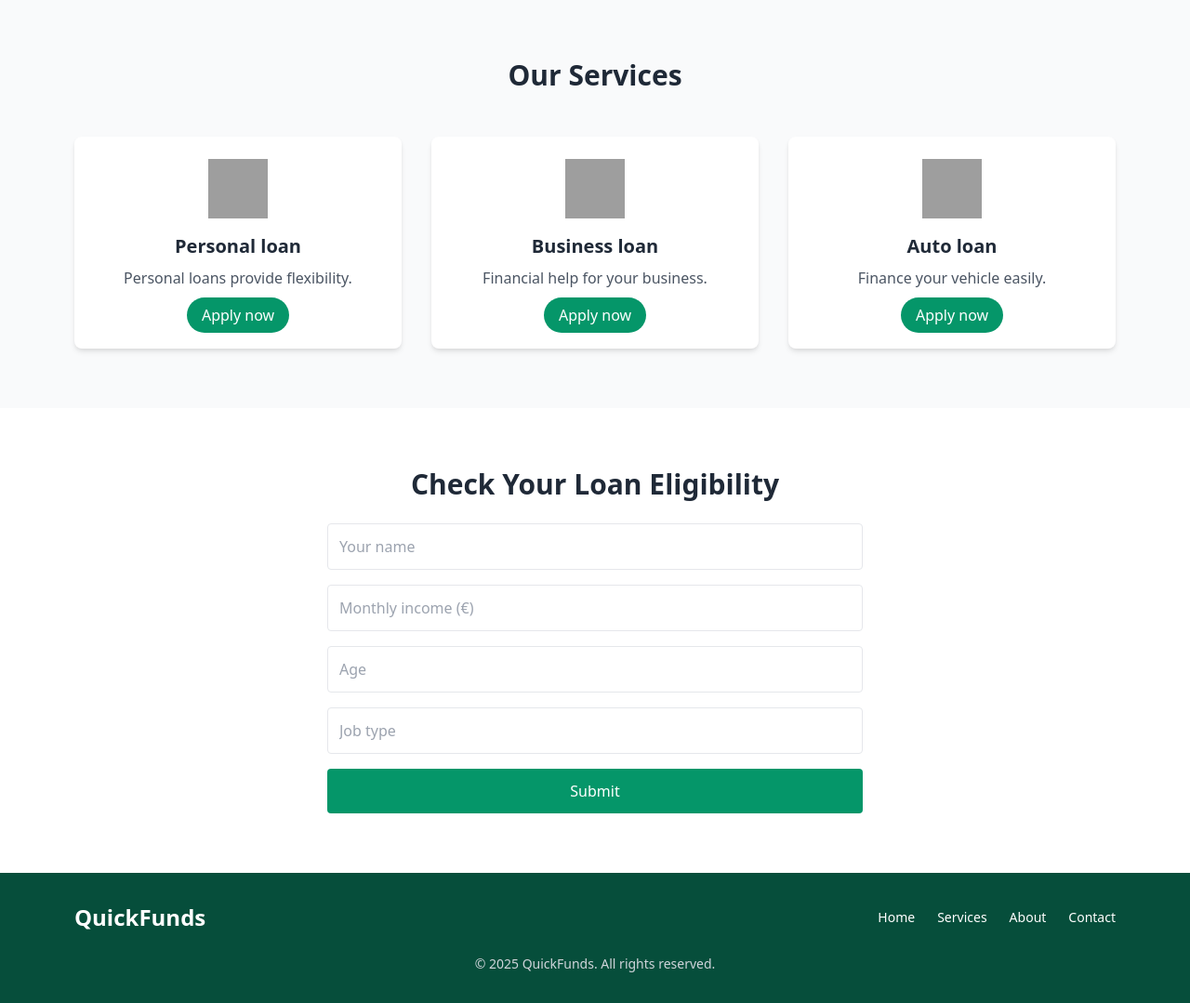
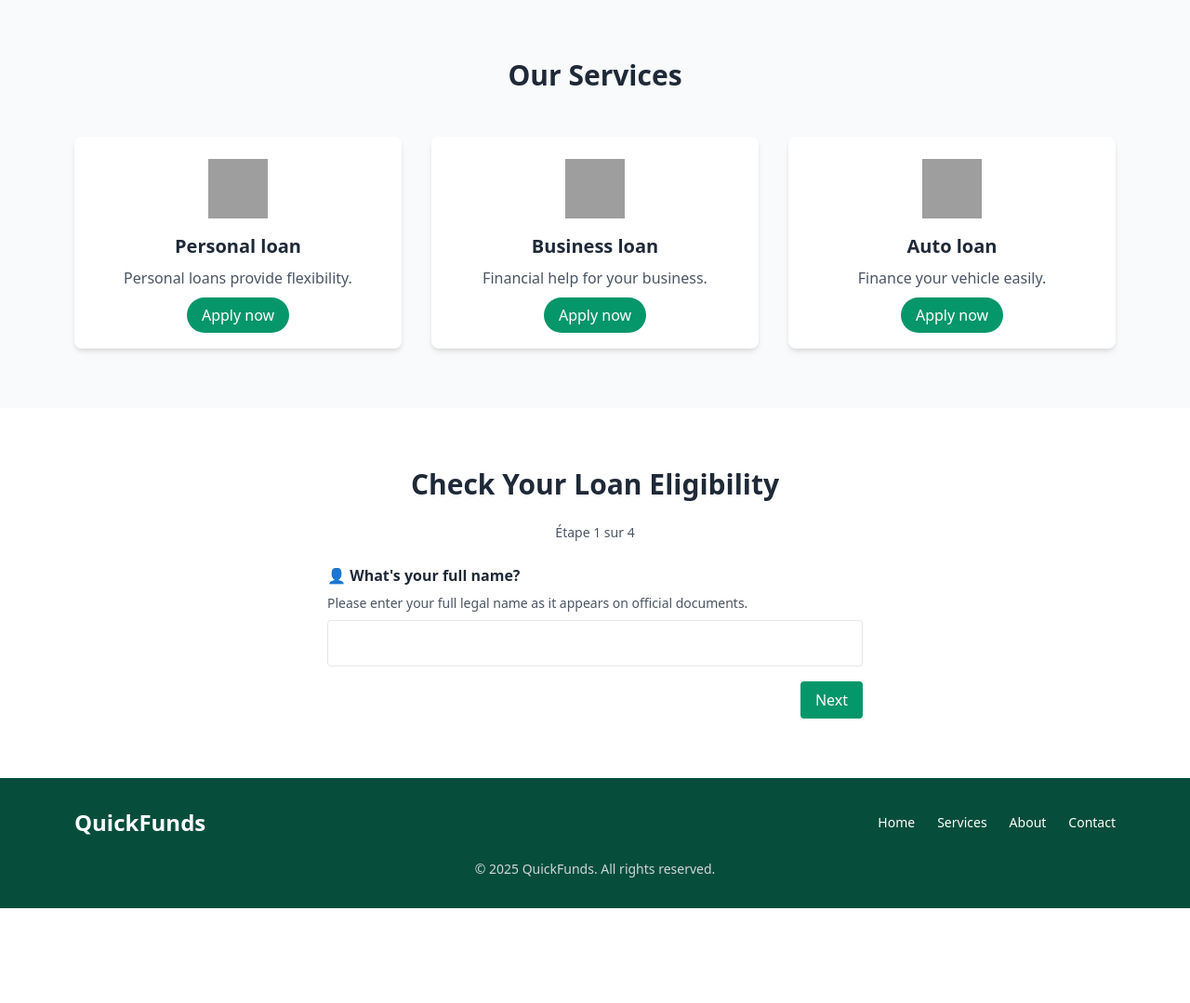
Before and after one commit to 10969shirazu/loan-eligibility-app, a Flask app: page / in a window 1280 px wide. Shown: the part 553-1632 px from the top of the page at 93% size. After the commit the page ends 1530 px from the top, so only its background shows below. Run offline with Flask 3, Linux system fonts and the light colour scheme; grey boxes are pictures that could not be loaded.

Commit message:
ajout forme + fichier js

```diff
--- a/app/templates/base.html
+++ b/app/templates/base.html
@@ -5,6 +5,8 @@
   <meta name="viewport" content="width=device-width, initial-scale=1.0" />
   <title>{% block title %}QuickFunds{% endblock %}</title>
   <link href="https://cdn.jsdelivr.net/npm/tailwindcss@2.2.19/dist/tailwind.min.css" rel="stylesheet">
+  <script src="{{ url_for('static', filename='js/form.js') }}"></script>
+    <link rel="stylesheet" href="{{ url_for('static', filename='css/styles.css') }}">
 </head>
 <body class="font-sans text-gray-800">
 
--- a/app/templates/index.html
+++ b/app/templates/index.html
@@ -44,16 +44,59 @@
 
 <!-- Eligibility Form -->
 <section id="eligibility" class="py-16 px-6 md:px-20 bg-white">
-  <div class="max-w-xl mx-auto text-center">
-    <h2 class="text-3xl font-bold mb-6">Check Your Loan Eligibility</h2>
-    <form method="POST" action="/predict" class="space-y-4 text-left">
-      <input type="text" name="name" placeholder="Your name" required class="w-full border p-3 rounded" />
-      <input type="number" name="income" placeholder="Monthly income (€)" required class="w-full border p-3 rounded" />
-      <input type="number" name="age" placeholder="Age" required class="w-full border p-3 rounded" />
-      <input type="text" name="job_type" placeholder="Job type" required class="w-full border p-3 rounded" />
-      <button type="submit" class="w-full bg-green-600 text-white py-3 rounded hover:bg-green-700 transition">Submit</button>
-    </form>
-  </div>
-</section>
+    <div class="max-w-xl mx-auto text-center">
+      <h2 class="text-3xl font-bold mb-6">Check Your Loan Eligibility</h2>
+
+      <!-- Barre de progression -->
+      <p id="progress" class="mb-6 text-sm text-gray-600">Étape 1 sur 4</p>
+
+      <form method="POST" action="/predict" id="stepForm" class="space-y-6 text-left">
+
+        <!-- Étape 1 -->
+        <div id="step-1" class="step">
+          <label class="block font-semibold mb-2">👤 What's your full name?</label>
+          <p class="text-sm text-gray-600 mb-2">Please enter your full legal name as it appears on official documents.</p>
+          <input type="text" name="name" required class="w-full border p-3 rounded" />
+          <div class="flex justify-end mt-4">
+            <button type="button" onclick="nextStep()" class="bg-green-600 text-white px-4 py-2 rounded">Next</button>
+          </div>
+        </div>
+
+        <!-- Étape 2 -->
+        <div id="step-2" class="step hidden">
+          <label class="block font-semibold mb-2">💶 What is your monthly income?</label>
+          <p class="text-sm text-gray-600 mb-2">We use this to assess your financial stability for the loan.</p>
+          <input type="number" name="income" required class="w-full border p-3 rounded" />
+          <div class="flex justify-between mt-4">
+            <button type="button" onclick="prevStep()" class="bg-gray-400 text-white px-4 py-2 rounded">Back</button>
+            <button type="button" onclick="nextStep()" class="bg-green-600 text-white px-4 py-2 rounded">Next</button>
+          </div>
+        </div>
+
+        <!-- Étape 3 -->
+        <div id="step-3" class="step hidden">
+          <label class="block font-semibold mb-2">🎂 How old are you?</label>
+          <p class="text-sm text-gray-600 mb-2">Applicants must be at least 18 years old.</p>
+          <input type="number" name="age" required class="w-full border p-3 rounded" />
+          <div class="flex justify-between mt-4">
+            <button type="button" onclick="prevStep()" class="bg-gray-400 text-white px-4 py-2 rounded">Back</button>
+            <button type="button" onclick="nextStep()" class="bg-green-600 text-white px-4 py-2 rounded">Next</button>
+          </div>
+        </div>
+
+        <!-- Étape 4 -->
+        <div id="step-4" class="step hidden">
+          <label class="block font-semibold mb-2">💼 What is your job type?</label>
+          <p class="text-sm text-gray-600 mb-2">Tell us whether you're employed, self-employed, student, etc.</p>
+          <input type="text" name="job_type" required class="w-full border p-3 rounded" />
+          <div class="flex justify-between mt-4">
+            <button type="button" onclick="prevStep()" class="bg-gray-400 text-white px-4 py-2 rounded">Back</button>
+            <button type="submit" class="bg-green-700 text-white px-4 py-2 rounded">Submit</button>
+          </div>
+        </div>
+
+      </form>
+    </div>
+  </section>
 
 {% endblock %}
```
